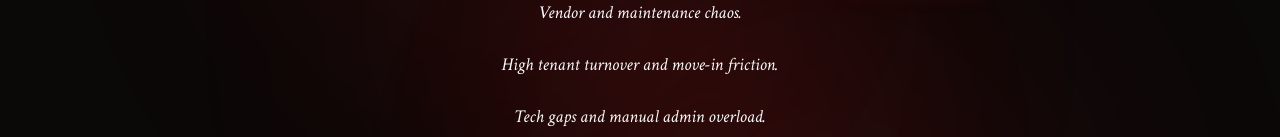
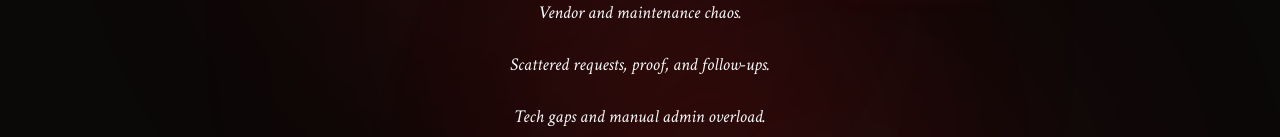
Before and after one commit to hypnoticdata777/calmCommandCenter, a React (Vite) app: page / in a window 1280 px wide. Shown: the part 370-507 px from the top of the page. Built offline with nearby package versions, Linux system fonts and the light colour scheme.

Commit message:
Tighten landing page friction copy

```diff
--- a/src/app/App.tsx
+++ b/src/app/App.tsx
@@ -139,7 +139,7 @@ export default function App() {
                 text-white/80 = white at 80% opacity. */}
             <div className="space-y-4 text-foreground/80 leading-loose text-lg">
               <p className="italic">Vendor and maintenance chaos.</p>
-              <p className="italic">High tenant turnover and move-in friction.</p>
+              <p className="italic">Scattered requests, proof, and follow-ups.</p>
               <p className="italic">Tech gaps and manual admin overload.</p>
             </div>
           </div>
```
